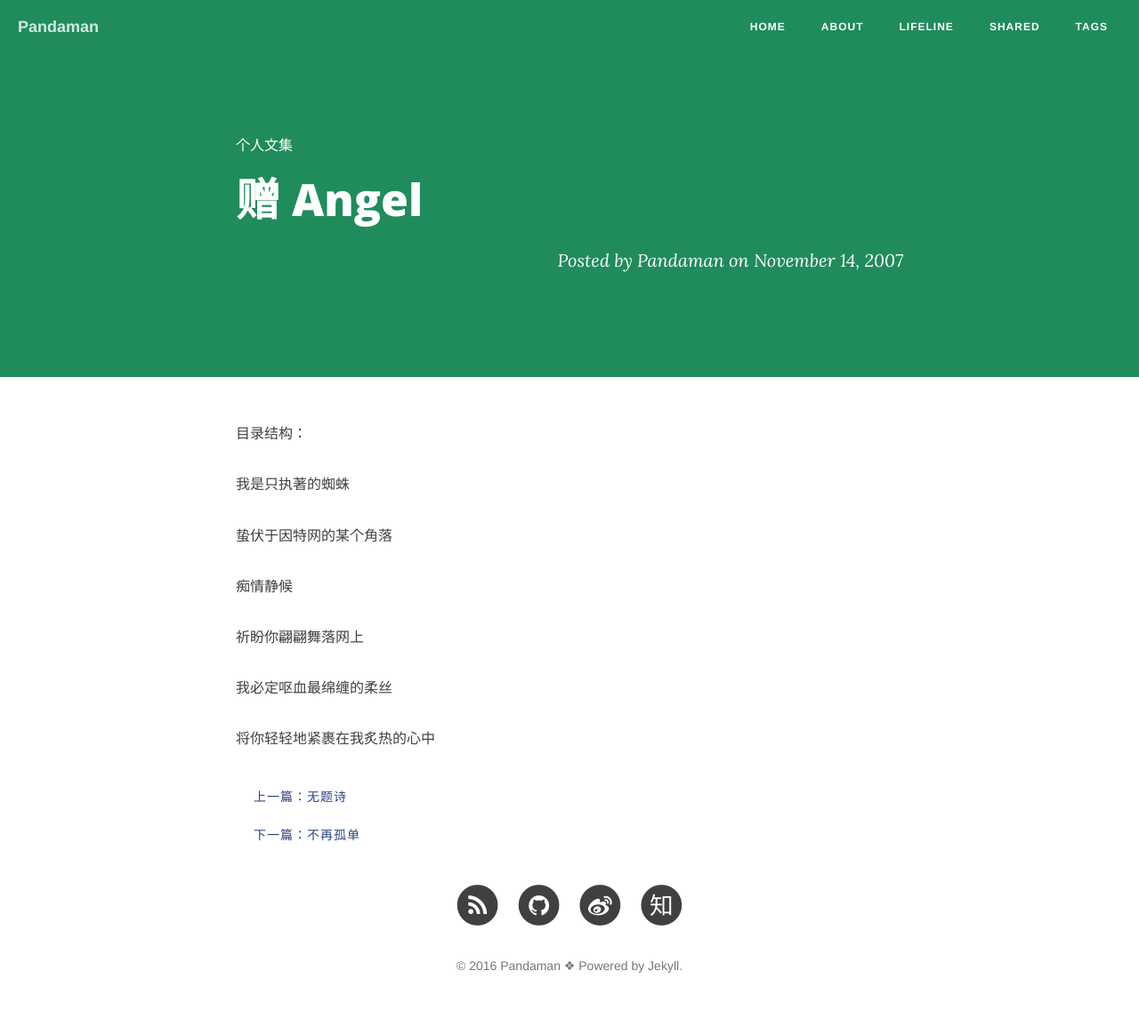
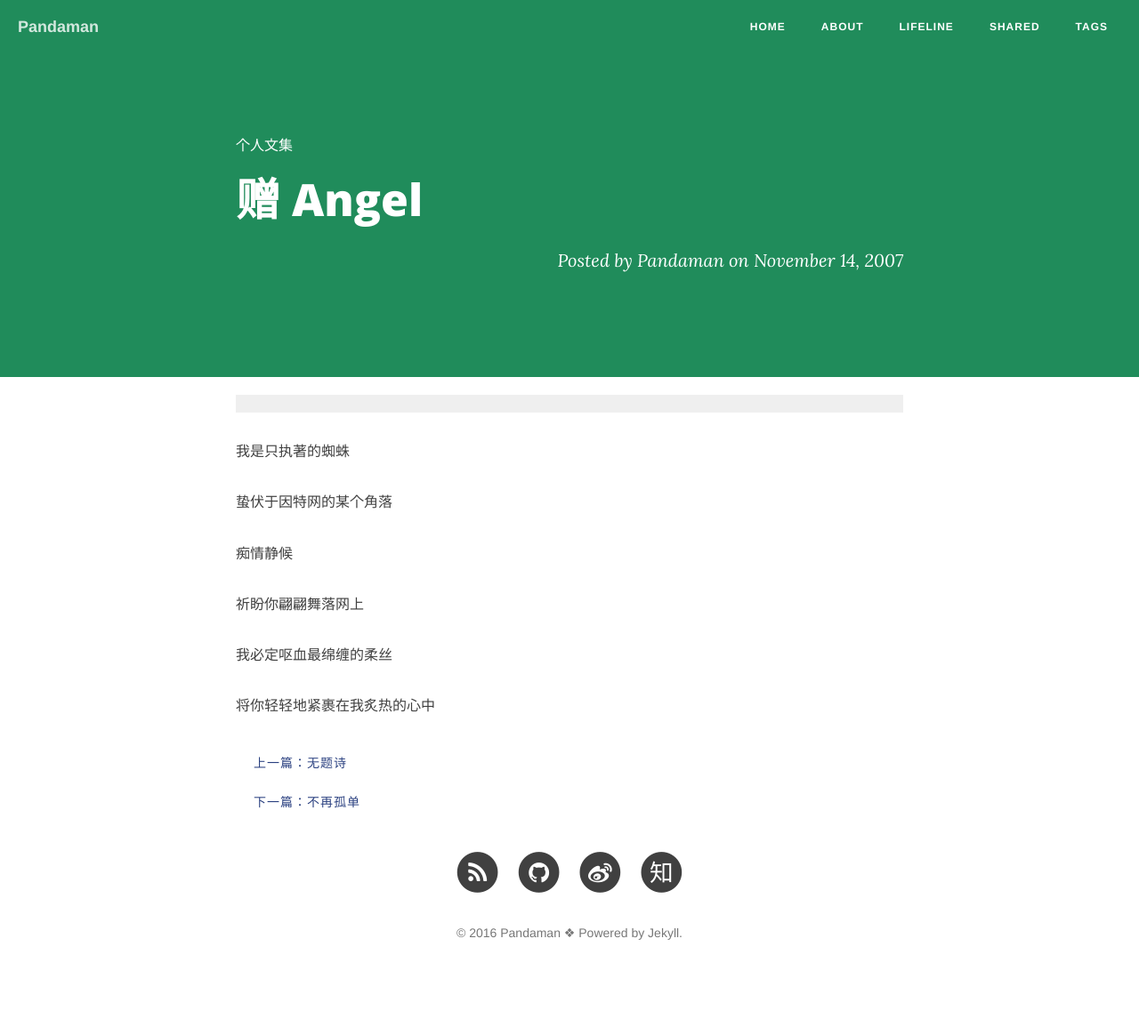
Before and after one commit to ceares/ceares.github.io, a Jekyll site: the page built from _posts/articles/2007-11-14-Angel.md, in a window 1280 px wide. Shown: the whole page at 89% size. Built offline with Jekyll 4.4.1, drawn with Linux system fonts in a browser that asks for light colours; nearby versions of some CDN libraries; comment, search, counter and statistics services are not loaded; after the commit the page ends 1127 px from its top, so only the background shows below that.

Commit message:
Update post.html

```diff
--- a/_layouts/post.html
+++ b/_layouts/post.html
@@ -38,8 +38,8 @@
             <div class="col-lg-8 col-lg-offset-2 col-md-10 col-md-offset-1 post-container">
 
                 <div class="post-content">
-					<div id="catalog"></div>
-                    {{ content }}
+			<div id="catalog" style="background: #efefef;padding: 10px 20px"></div>
+                	{{ content }}
                 </div>
 
 
@@ -169,13 +169,13 @@
     							$(this).before("<a name='anchor" + n + "'></a>");
     							if ($(this).prop('tagName') == "H1") //不可用"h1"
     							{
-    								c=c+"<a href='#anchor"+n+"' class='anchor-h1'>"+$(this).text()+"</a><br/>";
+    								c=c+"<a href='#anchor"+n+"' class='anchor-h1' style='font-weight:bold'>"+$(this).text()+"</a><br/>";
     							}
     							else {
-    								c=c+"<a href='#anchor"+n+"' class='anchor-h2'>"+$(this).text()+"</a><br/>";
+    								c=c+"<a href='#anchor"+n+"' class='anchor-h2' style='margin-left:2em'>"+$(this).text()+"</a><br/>";
     							}
     							n = n + 1;
     						});
-    						$("#catalog").html('<p>目录结构：</p>'+c);
+    						$("#catalog").html(c);
     					});
     				</script>
```
